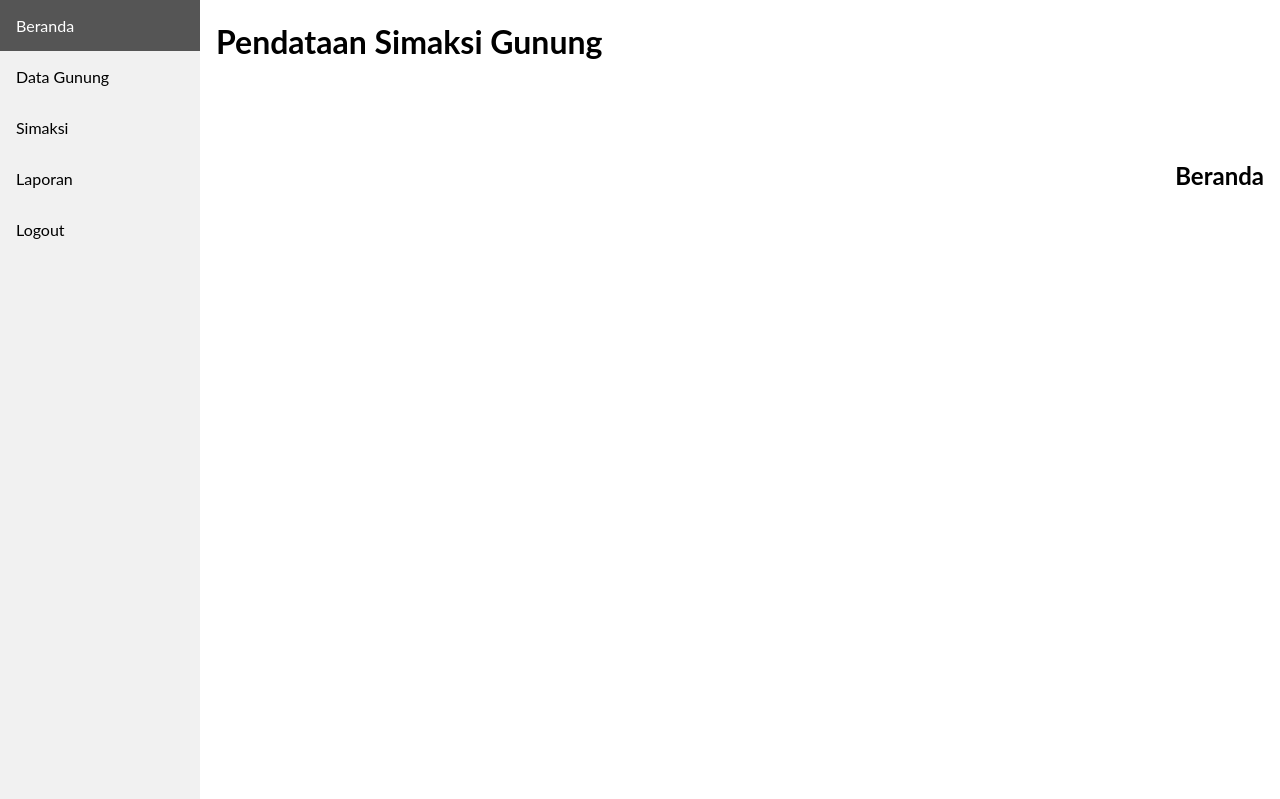
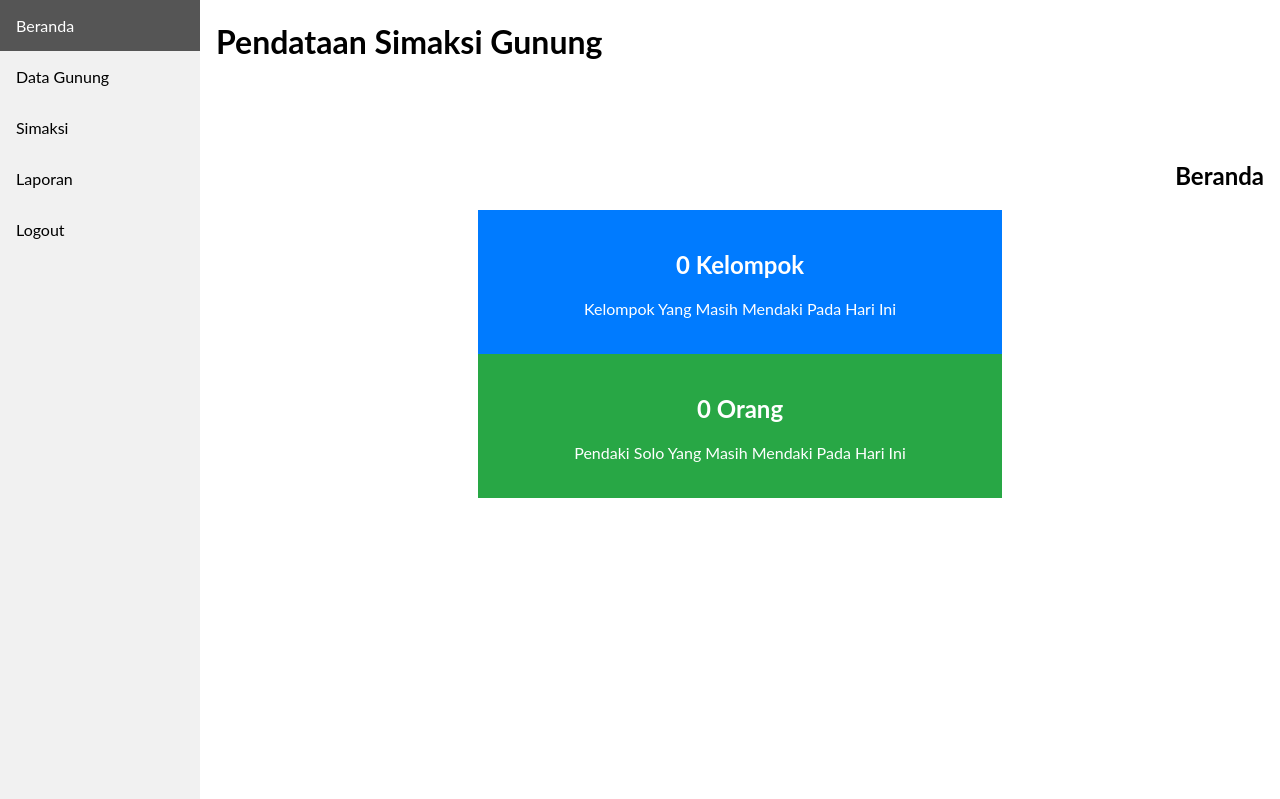
Before and after one commit to adhimaspns/SistemSimaksi, a PHP site: the page made by beranda.php in a window 1280 px wide. Shown: the top 799 px of the page. Run offline with PHP 8.4, Linux system fonts and the light colour scheme; data comes from the database, SQL or seed files in the repository.

Commit message:
menambahkan menu pada beranda

```diff
--- a/beranda.php
+++ b/beranda.php
@@ -9,12 +9,59 @@
 
 <?php
   include 'frontend/layouts/sidebar.php';
+  include 'database/koneksi.php';
+
+  $today = date('Y-m-d');
+  $month = date('m', strtotime($today));
+
+  $orderdate  = explode('-', $today);
+  $years      = $orderdate[0];
+  $month      = $orderdate[1];
+  $day        = $orderdate[2];
+
+  //! Select pendaki yang belum turun (kelompok)
+  $status          = "Masih Mendaki";
+  $satuan_kel      = "Kelompok";
+  $selectPendaki   = "SELECT * FROM simaksi WHERE status_pendakian = '$status' AND satuan_pendakian = '$satuan_kel' ";
+  $queryPendaki    = mysqli_query($host, $selectPendaki);
+  $dataPendaki     = mysqli_fetch_assoc($queryPendaki);
+  $cekPendakiKel   = mysqli_num_rows($queryPendaki);
+
+  //! Select pendaki yang belum turun (solo)
+  $satuan             = "Solo";
+  $selectPendakiSolo  = "SELECT * FROM simaksi WHERE status_pendakian = '$status' AND satuan_pendakian = '$satuan' ";
+  $queryPendakiSolo   = mysqli_query($host, $selectPendakiSolo);
+  $dataPendakiSolo    = mysqli_fetch_assoc($queryPendakiSolo);
+  $cekPendakiSolo     = mysqli_num_rows($queryPendakiSolo);
 ?>
 
 <div class="content">
   <h1>Pendataan Simaksi Gunung</h1>
   <h2 class="teks-rata-kanan margin-top-100">Beranda</h2>
 
+
+  <center>
+    <div class="witdh-50">
+      <div class="kotak-konten background-biru padding-20 teks-putih">
+        <h2>
+          <?php echo $cekPendakiKel ?> Kelompok
+        </h2>
+        <p>
+          Kelompok Yang Masih Mendaki Pada Hari Ini
+        </p>
+      </div>
+    </div>
+    <div class="witdh-50">
+      <div class="kotak-konten background-hijau padding-20 teks-putih">
+        <h2>
+          <?php echo $cekPendakiSolo ?>  Orang
+        </h2>
+        <p>
+          Pendaki Solo Yang Masih Mendaki Pada Hari Ini
+        </p>
+      </div>
+    </div>
+  </center>
 </div>
 
 </body>
```
